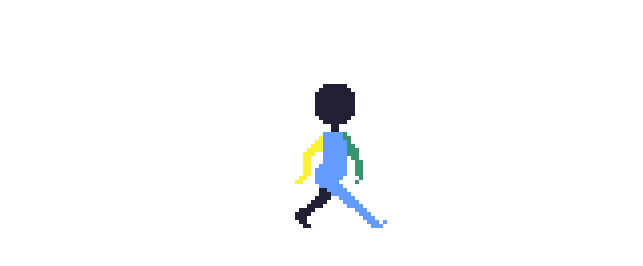
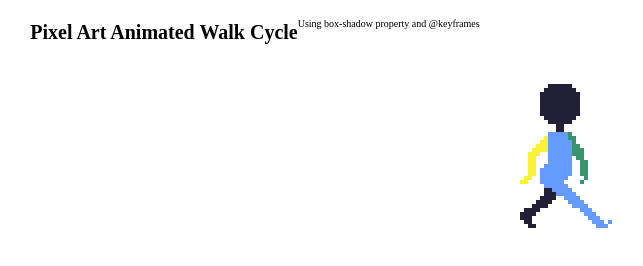
Before and after one commit to FoxyStoat/pixel-art, a plain HTML site: page animated-character-walk-cycle/index.html in a window 1280 px wide. Shown: the whole page, without its empty margins (383-1026 px from the left). Drawn offline with Linux system fonts and the light colour scheme.

Commit message:
feat: Add h1

```diff
--- a/animated-character-walk-cycle/index.html
+++ b/animated-character-walk-cycle/index.html
@@ -9,6 +9,8 @@
 	<title>Pixel Art | animated character walk cycle</title>
 </head>
 <body>
+	<h1>Pixel Art Animated Walk Cycle</h1>
+	<p>Using box-shadow property and @keyframes</p>
 	<div class="walk-cycle"></div>
 	</body>
 </html>
```
